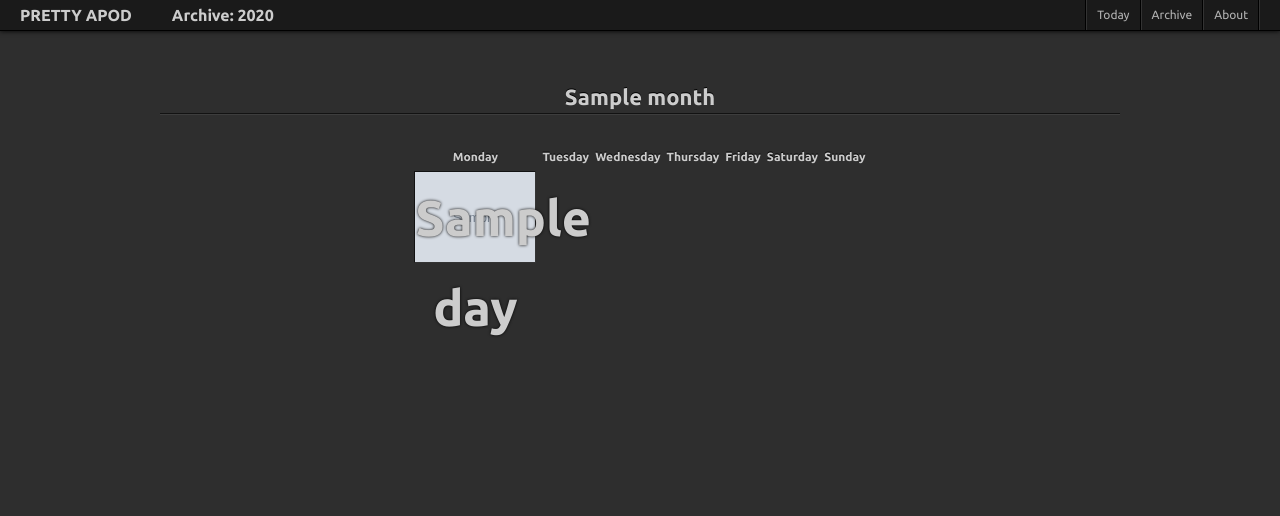
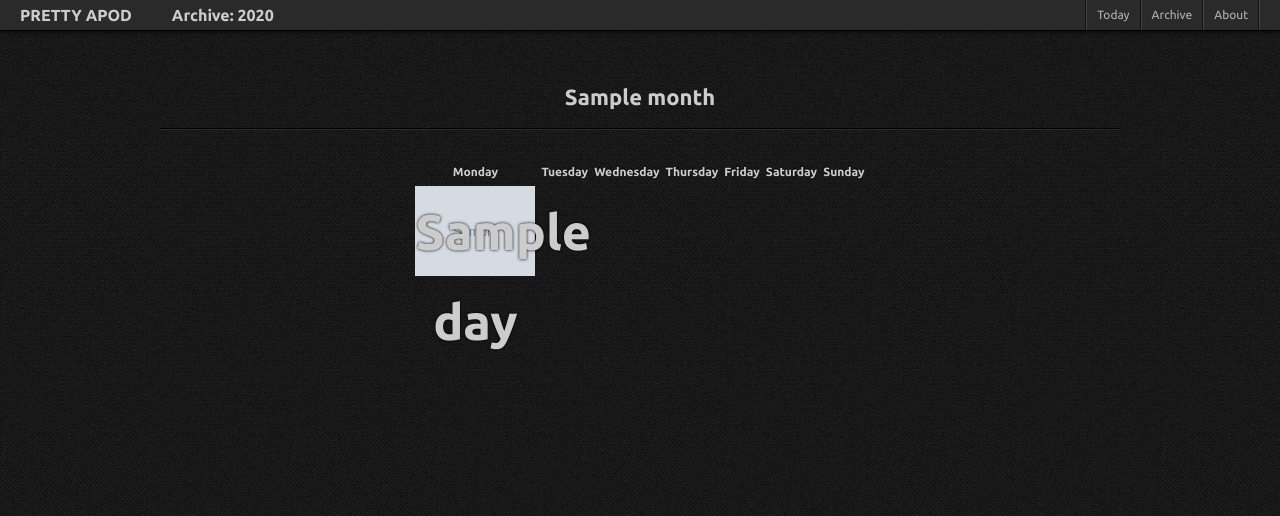
Before and after one commit to doryphores/pretty-apod, a Django app: template templates/apod/year.html in a window 1280 px wide. Shown: the top 516 px of the page. Run offline with Django 3.2, Linux system fonts and the light colour scheme; the template is opened without the code that fills it: most values are stand-ins (such as "Sample title", 1, 10 or a date in 2020); grey boxes marked "Sample" are stand-in pictures; some libraries are stand-ins or nearby versions.

Commit message:
More styling

```diff
--- a/compass/sass/_apod.scss
+++ b/compass/sass/_apod.scss
@@ -24,7 +24,7 @@
 	// Image
 
 	img {
-		@include box-shadow(black 0 0 10px);
+		@include box-shadow(black 0 0 5px);
 		// Hide initially if js is on (for nice fade effect)
 		.js & {
 			position: absolute;
--- a/compass/sass/_base.scss
+++ b/compass/sass/_base.scss
@@ -1,6 +1,6 @@
 // Colors
 
-$bg-color: #2e2e2e;
+$page-bg: #121212;
 $text-color: #cccccc;
 $border-color: #171717;
 $link-color: #516681;
@@ -19,7 +19,7 @@ $base-line-height: 16px;
 
 $toolbar-height: 30px;
 $toolbar-border: 1px;
-$viewport-padding: 10px;
+$viewport-padding: 20px;
 
 // Compass extensions
 
@@ -29,4 +29,5 @@ $viewport-padding: 10px;
 @import "compass/typography/links/link-colors";
 @import "compass/css3";
 @import "compass/typography/lists/horizontal-list";
+@import "compass/utilities/general/tag-cloud";
 @import "rgbapng";
--- a/compass/sass/_calendar.scss
+++ b/compass/sass/_calendar.scss
@@ -1,3 +1,6 @@
+$bevel-light: lighten($page-bg, 10%);
+$bevel-dark: darken($page-bg, 10%);
+
 .calendar {
 	table-layout: fixed;
 	border-collapse: separate;
@@ -14,12 +17,13 @@
 	td {
 		@include adjust-font-size-to(11px);
 		vertical-align: top;
-		background: #202020;
-		border: 1px solid #121212;
-		border-color: #121212 rgba(255, 255, 255, 0.09) rgba(255, 255, 255, 0.09) #121212;
+		background: rgba(0,0,0,0.2);
+		// border: 1px solid darken($page-bg, 10%);
+		// border-color: darken($page-bg, 10%) $bevel-light $bevel-light darken($page-bg, 10%);
 
 		&.empty {
-			background: #252525;
+			background: rgba(255,255,255,0.05);
+			border: none;
 
 			span.day {
 				color: #666;
--- a/compass/sass/_messages.scss
+++ b/compass/sass/_messages.scss
@@ -5,13 +5,11 @@ div.message {
 	top: -300px;
 	z-index: 3;
 	opacity: 0;
-	width: 260px;
+	width: 230px;
 	margin: 0 auto;
 	padding: 15px;
 	background: #333;
-	border: 2px solid #666;
-	@include box-shadow(black 0 0 10px);
-	@include border-radius(3px);
+	@include box-shadow(black 0 0 5px);
 	@include transition(all 1s ease-in-out);
 
 	&.loading {
--- a/compass/sass/_page.scss
+++ b/compass/sass/_page.scss
@@ -1,3 +1,6 @@
+$bevel-light: lighten($page-bg, 10%);
+$bevel-dark: darken($page-bg, 10%);
+
 .page {
 	position: absolute;
 	top: 31px;
@@ -37,16 +40,63 @@
 
 	h2 {
 		@include adjust-font-size-to(22px);
+		@include padding-trailer(0.5);
 		@include margin-leader();
 		@include margin-trailer();
-		box-shadow: rgba(255, 255, 255, 0.07) 0 1px 0;
-		border-bottom: 1px solid #121212;
+		box-shadow: $bevel-light 0 1px 0;
+		border-bottom: 1px solid $bevel-dark;
 		text-align: center;
 		font-weight: bold;
-		text-shadow: 0 -1px 0 #000;
+		// text-shadow: 1px 1px 2px #000;
 
 		&:first-child {
 			margin-top: 0;
 		}
 	}
+
+	.tags {
+		text-align: center;
+
+		a {
+			white-space: nowrap;
+			line-height: 32px;
+			margin: 0 5px;
+			text-shadow: 0 -1px 0 black;
+			@include transition(background 0.4s, color 0.4s);
+
+			&:hover {
+				background: $link-color;
+				color: $text-color;
+				text-decoration: none;
+				@include box-shadow(black 0 0 2px);
+				padding: 1px 4px 2px 4px;
+				position: relative;
+				margin: -1px 1px -2px 1px;
+			}
+		}
+
+		.xxs {
+			font-size: 12px;
+		}
+
+		.xs {
+			font-size: 16px;
+		}
+
+		.s {
+			font-size: 20px;
+		}
+
+		.l {
+			font-size: 24px;
+		}
+
+		.xl {
+			font-size: 28px;
+		}
+
+		.xxl {
+			font-size: 32px;
+		}
+	}
 }
--- a/compass/sass/_toolbar.scss
+++ b/compass/sass/_toolbar.scss
@@ -1,4 +1,4 @@
-$bg: darken($bg-color, 8%);
+$bg: #2a2a2a;
 $bevel-light: lighten($bg, 10%);
 $bevel-dark: darken($bg, 10%);
 $menu-text: darken($text-color, 10%);
@@ -42,7 +42,7 @@ $menu-hover: darken($bg, 20%);
 			padding: 0 10px;
 			border-right: 1px solid $bevel-dark;
 			border-left: 1px solid $bevel-light;
-			@include transition(all 0.3s);
+			@include transition(all 0.5s);
 			&:hover {
 				color: $menu-text-hover;
 				background: $menu-hover;
--- a/compass/sass/screen.scss
+++ b/compass/sass/screen.scss
@@ -8,7 +8,7 @@ html {
 
 body {
 	font-family: Ubuntu, sans-serif;
-	background: $bg-color;
+	background: $page-bg url(../images/black_denim.png);
 	color: $text-color;
 	min-width: 900px;
 	min-height: 100%;
--- a/public/static/css/screen.css
+++ b/public/static/css/screen.css
@@ -86,7 +86,7 @@ html html > body {
 @media -sass-debug-info{filename{font-family:file\:\/\/\/home\/martin\/Projects\/django\/pretty-apod\/compass\/sass\/screen\.scss}line{font-family:\000039}}
 body {
   font-family: Ubuntu, sans-serif;
-  background: #2e2e2e;
+  background: #121212 url(../images/black_denim.png);
   color: #cccccc;
   min-width: 900px;
   min-height: 100%;
@@ -115,7 +115,7 @@ a:hover {
   right: 0;
   z-index: 4;
   height: 30px;
-  background: #1a1a1a;
+  background: #2a2a2a;
   border-bottom: 1px solid black;
   -moz-box-shadow: black 0 0 5px;
   -webkit-box-shadow: black 0 0 5px;
@@ -142,8 +142,8 @@ a:hover {
   *zoom: 1;
   margin: 0 20px;
   overflow: hidden;
-  border-left: 1px solid black;
-  border-right: 1px solid #333333;
+  border-left: 1px solid #101010;
+  border-right: 1px solid #444444;
 }
 @media -sass-debug-info{filename{font-family:file\:\/\/\/var\/lib\/gems\/1\.8\/gems\/compass-0\.11\.5\/frameworks\/compass\/stylesheets\/compass\/typography\/lists\/_horizontal-list\.scss}line{font-family:\0000360}}
 .toolbar ul li {
@@ -163,12 +163,12 @@ a:hover {
   display: block;
   color: #b3b3b3;
   padding: 0 10px;
-  border-right: 1px solid black;
-  border-left: 1px solid #333333;
-  -moz-transition: all 0.3s;
-  -webkit-transition: all 0.3s;
-  -o-transition: all 0.3s;
-  transition: all 0.3s;
+  border-right: 1px solid #101010;
+  border-left: 1px solid #444444;
+  -moz-transition: all 0.5s;
+  -webkit-transition: all 0.5s;
+  -o-transition: all 0.5s;
+  transition: all 0.5s;
 }
 @media -sass-debug-info{filename{font-family:file\:\/\/\/home\/martin\/Projects\/django\/pretty-apod\/compass\/sass\/_toolbar\.scss}line{font-family:\0000346}}
 .toolbar li a:hover {
@@ -374,54 +367,106 @@ div.message p {
   right: 0;
   overflow: auto;
 }
-@media -sass-debug-info{filename{font-family:file\:\/\/\/home\/martin\/Projects\/django\/pretty-apod\/compass\/sass\/_page\.scss}line{font-family:\000039}}
+@media -sass-debug-info{filename{font-family:file\:\/\/\/home\/martin\/Projects\/django\/pretty-apod\/compass\/sass\/_page\.scss}line{font-family:\0000312}}
 .page::-webkit-scrollbar {
   width: 13px;
   height: 13px;
   background: rgba(0, 0, 0, 0.2);
 }
-@media -sass-debug-info{filename{font-family:file\:\/\/\/home\/martin\/Projects\/django\/pretty-apod\/compass\/sass\/_page\.scss}line{font-family:\0000315}}
+@media -sass-debug-info{filename{font-family:file\:\/\/\/home\/martin\/Projects\/django\/pretty-apod\/compass\/sass\/_page\.scss}line{font-family:\0000318}}
 .page::-webkit-scrollbar-thumb {
   background: rgba(255, 255, 255, 0.2);
 }
-@media -sass-debug-info{filename{font-family:file\:\/\/\/home\/martin\/Projects\/django\/pretty-apod\/compass\/sass\/_page\.scss}line{font-family:\0000317}}
+@media -sass-debug-info{filename{font-family:file\:\/\/\/home\/martin\/Projects\/django\/pretty-apod\/compass\/sass\/_page\.scss}line{font-family:\0000320}}
 .page::-webkit-scrollbar-thumb:hover {
   background: rgba(255, 255, 255, 0.5);
 }
-@media -sass-debug-info{filename{font-family:file\:\/\/\/home\/martin\/Projects\/django\/pretty-apod\/compass\/sass\/_page\.scss}line{font-family:\0000322}}
+@media -sass-debug-info{filename{font-family:file\:\/\/\/home\/martin\/Projects\/django\/pretty-apod\/compass\/sass\/_page\.scss}line{font-family:\0000325}}
 .page::-webkit-scrollbar-button {
   width: 0;
   height: 0;
   display: none;
 }
-@media -sass-debug-info{filename{font-family:file\:\/\/\/home\/martin\/Projects\/django\/pretty-apod\/compass\/sass\/_page\.scss}line{font-family:\0000328}}
+@media -sass-debug-info{filename{font-family:file\:\/\/\/home\/martin\/Projects\/django\/pretty-apod\/compass\/sass\/_page\.scss}line{font-family:\0000331}}
 .page::-webkit-scrollbar-corner {
   background-color: transparent;
 }
-@media -sass-debug-info{filename{font-family:file\:\/\/\/home\/martin\/Projects\/django\/pretty-apod\/compass\/sass\/_page\.scss}line{font-family:\0000332}}
+@media -sass-debug-info{filename{font-family:file\:\/\/\/home\/martin\/Projects\/django\/pretty-apod\/compass\/sass\/_page\.scss}line{font-family:\0000335}}
 .page .inner-page {
   margin: 0 auto;
   width: 960px;
   padding: 50px 0;
 }
-@media -sass-debug-info{filename{font-family:file\:\/\/\/home\/martin\/Projects\/django\/pretty-apod\/compass\/sass\/_page\.scss}line{font-family:\0000338}}
+@media -sass-debug-info{filename{font-family:file\:\/\/\/home\/martin\/Projects\/django\/pretty-apod\/compass\/sass\/_page\.scss}line{font-family:\0000341}}
 .page h2 {
   font-size: 1.833em;
   line-height: 1.455em;
+  padding-bottom: 0.667em;
   margin-top: 1.333em;
   margin-bottom: 1.333em;
-  box-shadow: rgba(255, 255, 255, 0.07) 0 1px 0;
-  border-bottom: 1px solid #121212;
+  box-shadow: #2c2c2c 0 1px 0;
+  border-bottom: 1px solid black;
   text-align: center;
   font-weight: bold;
-  text-shadow: 0 -1px 0 black;
 }
-@media -sass-debug-info{filename{font-family:file\:\/\/\/home\/martin\/Projects\/django\/pretty-apod\/compass\/sass\/_page\.scss}line{font-family:\0000348}}
+@media -sass-debug-info{filename{font-family:file\:\/\/\/home\/martin\/Projects\/django\/pretty-apod\/compass\/sass\/_page\.scss}line{font-family:\0000352}}
 .page h2:first-child {
   margin-top: 0;
 }
+@media -sass-debug-info{filename{font-family:file\:\/\/\/home\/martin\/Projects\/django\/pretty-apod\/compass\/sass\/_page\.scss}line{font-family:\0000357}}
+.page .tags {
+  text-align: center;
+}
+@media -sass-debug-info{filename{font-family:file\:\/\/\/home\/martin\/Projects\/django\/pretty-apod\/compass\/sass\/_page\.scss}line{font-family:\0000360}}
+.page .tags a {
+  white-space: nowrap;
+  line-height: 32px;
+  margin: 0 5px;
+  text-shadow: 0 -1px 0 black;
+  -moz-transition: background 0.4s, color 0.4s;
+  -webkit-transition: background 0.4s, color 0.4s;
+  -o-transition: background 0.4s, color 0.4s;
+  transition: background 0.4s, color 0.4s;
+}
+@media -sass-debug-info{filename{font-family:file\:\/\/\/home\/martin\/Projects\/django\/pretty-apod\/compass\/sass\/_page\.scss}line{font-family:\0000367}}
+.page .tags a:hover {
+  background: #516681;
+  color: #cccccc;
+  text-decoration: none;
+  -moz-box-shadow: black 0 0 2px;
+  -webkit-box-shadow: black 0 0 2px;
+  -o-box-shadow: black 0 0 2px;
+  box-shadow: black 0 0 2px;
+  padding: 1px 4px 2px 4px;
+  position: relative;
+  margin: -1px 1px -2px 1px;
+}
+@media -sass-debug-info{filename{font-family:file\:\/\/\/home\/martin\/Projects\/django\/pretty-apod\/compass\/sass\/_page\.scss}line{font-family:\0000378}}
+.page .tags .xxs {
+  font-size: 12px;
+}
+@media -sass-debug-info{filename{font-family:file\:\/\/\/home\/martin\/Projects\/django\/pretty-apod\/compass\/sass\/_page\.scss}line{font-family:\0000382}}
+.page .tags .xs {
+  font-size: 16px;
+}
+@media -sass-debug-info{filename{font-family:file\:\/\/\/home\/martin\/Projects\/django\/pretty-apod\/compass\/sass\/_page\.scss}line{font-family:\0000386}}
+.page .tags .s {
+  font-size: 20px;
+}
+@media -sass-debug-info{filename{font-family:file\:\/\/\/home\/martin\/Projects\/django\/pretty-apod\/compass\/sass\/_page\.scss}line{font-family:\0000390}}
+.page .tags .l {
+  font-size: 24px;
+}
+@media -sass-debug-info{filename{font-family:file\:\/\/\/home\/martin\/Projects\/django\/pretty-apod\/compass\/sass\/_page\.scss}line{font-family:\0000394}}
+.page .tags .xl {
+  font-size: 28px;
+}
+@media -sass-debug-info{filename{font-family:file\:\/\/\/home\/martin\/Projects\/django\/pretty-apod\/compass\/sass\/_page\.scss}line{font-family:\0000398}}
+.page .tags .xxl {
+  font-size: 32px;
+}
 
-@media -sass-debug-info{filename{font-family:file\:\/\/\/home\/martin\/Projects\/django\/pretty-apod\/compass\/sass\/_calendar\.scss}line{font-family:\000031}}
+@media -sass-debug-info{filename{font-family:file\:\/\/\/home\/martin\/Projects\/django\/pretty-apod\/compass\/sass\/_calendar\.scss}line{font-family:\000034}}
 .calendar {
   table-layout: fixed;
   border-collapse: separate;
@@ -429,43 +474,42 @@ div.message p {
   empty-cells: hide;
   margin: 0 auto;
 }
-@media -sass-debug-info{filename{font-family:file\:\/\/\/home\/martin\/Projects\/django\/pretty-apod\/compass\/sass\/_calendar\.scss}line{font-family:\000038}}
+@media -sass-debug-info{filename{font-family:file\:\/\/\/home\/martin\/Projects\/django\/pretty-apod\/compass\/sass\/_calendar\.scss}line{font-family:\0000311}}
 .calendar th {
   text-align: center;
   font-weight: bold;
   text-shadow: 0 -1px 0 black;
 }
-@media -sass-debug-info{filename{font-family:file\:\/\/\/home\/martin\/Projects\/django\/pretty-apod\/compass\/sass\/_calendar\.scss}line{font-family:\0000314}}
+@media -sass-debug-info{filename{font-family:file\:\/\/\/home\/martin\/Projects\/django\/pretty-apod\/compass\/sass\/_calendar\.scss}line{font-family:\0000317}}
 .calendar td {
   font-size: 0.917em;
   line-height: 1.455em;
   vertical-align: top;
-  background: #202020;
-  border: 1px solid #121212;
-  border-color: #121212 rgba(255, 255, 255, 0.09) rgba(255, 255, 255, 0.09) #121212;
-}
-@media -sass-debug-info{filename{font-family:file\:\/\/\/home\/martin\/Projects\/django\/pretty-apod\/compass\/sass\/_calendar\.scss}line{font-family:\0000321}}
-.calendar td.empty {
-  background: #252525;
+  background: rgba(0, 0, 0, 0.2);
 }
 @media -sass-debug-info{filename{font-family:file\:\/\/\/home\/martin\/Projects\/django\/pretty-apod\/compass\/sass\/_calendar\.scss}line{font-family:\0000324}}
+.calendar td.empty {
+  background: rgba(255, 255, 255, 0.05);
+  border: none;
+}
+@media -sass-debug-info{filename{font-family:file\:\/\/\/home\/martin\/Projects\/django\/pretty-apod\/compass\/sass\/_calendar\.scss}line{font-family:\0000328}}
 .calendar td.empty span.day {
   color: #666;
   text-shadow: none;
 }
-@media -sass-debug-info{filename{font-family:file\:\/\/\/home\/martin\/Projects\/django\/pretty-apod\/compass\/sass\/_calendar\.scss}line{font-family:\0000331}}
+@media -sass-debug-info{filename{font-family:file\:\/\/\/home\/martin\/Projects\/django\/pretty-apod\/compass\/sass\/_calendar\.scss}line{font-family:\0000335}}
 .calendar div {
   position: relative;
   width: 120px;
   height: 90px;
 }
-@media -sass-debug-info{filename{font-family:file\:\/\/\/home\/martin\/Projects\/django\/pretty-apod\/compass\/sass\/_calendar\.scss}line{font-family:\0000336}}
+@media -sass-debug-info{filename{font-family:file\:\/\/\/home\/martin\/Projects\/django\/pretty-apod\/compass\/sass\/_calendar\.scss}line{font-family:\0000340}}
 .calendar div img {
   position: absolute;
   top: 0;
   left: 0;
 }
-@media -sass-debug-info{filename{font-family:file\:\/\/\/home\/martin\/Projects\/django\/pretty-apod\/compass\/sass\/_calendar\.scss}line{font-family:\0000343}}
+@media -sass-debug-info{filename{font-family:file\:\/\/\/home\/martin\/Projects\/django\/pretty-apod\/compass\/sass\/_calendar\.scss}line{font-family:\0000347}}
 .calendar span.day {
   position: absolute;
   top: 0;
```
Also changed, not shown: other parts of public/static/css/screen.css (+22 -29 lines), apod/templatetags/apod.py (+13 -0 lines), apod/views.py (+9 -3 lines), templates/apod/tags.html (+7 -5 lines), public/static/images/black_denim.png (added).
